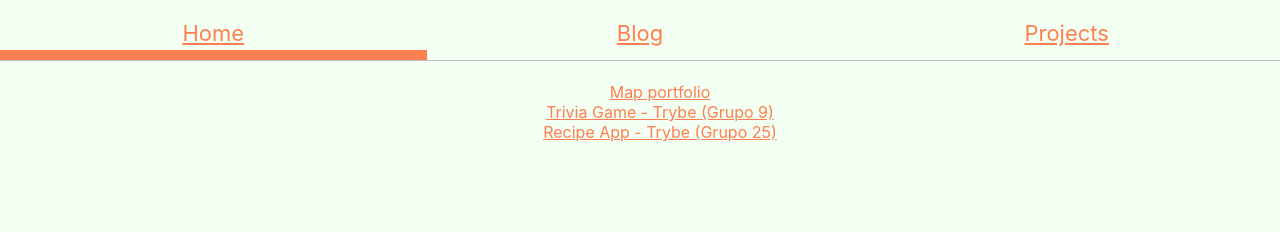
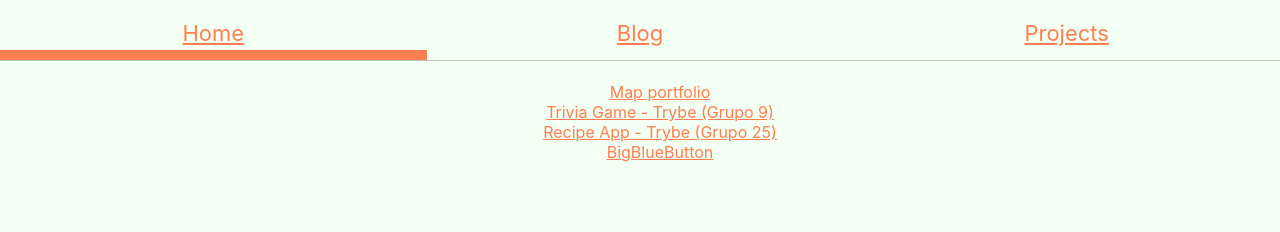
Before and after one commit to brenno-calado/portfolio, a React (Create React App) app: page /portfolio/projects in a window 1280 px wide. Shown: the top 232 px of the page. Built offline with nearby package versions, Linux system fonts and the light colour scheme.

Commit message:
add bbb repository link

```diff
--- a/src/pages/Projects/index.jsx
+++ b/src/pages/Projects/index.jsx
@@ -31,6 +31,11 @@ const Projects = () => (
           Recipe App - Trybe (Grupo 25)
         </a>
       </li>
+      <li>
+        <a href="https://github.com/brenno-calado/bigbluebutton">
+          BigBlueButton
+        </a>
+      </li>
     </ul>
   </>
 );
```
